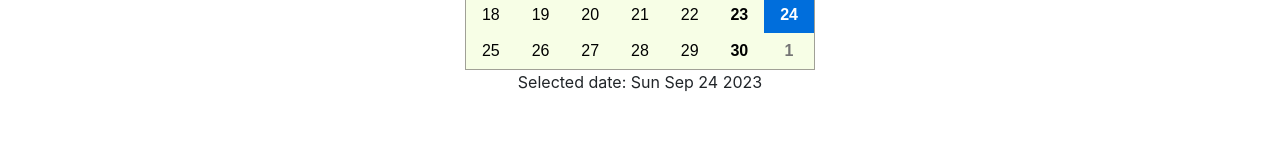
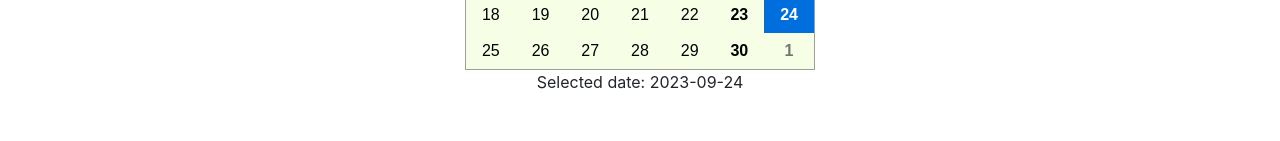
Before and after one commit to PaulinaWywrot/Animal-Volunteer, a React (Create React App) app in the folder client/: page / in a window 1280 px wide. Shown: the part 791-932 px from the top of the page. Built offline with nearby package versions, Linux system fonts and the light colour scheme; no server answers.

Commit message:
fixed date issue

```diff
--- a/client/src/Components/CalendarComponent.js
+++ b/client/src/Components/CalendarComponent.js
@@ -5,14 +5,19 @@ import Sessions from "./Sessions";
 const CalendarComponent = () => {
   const [date, setDate] = useState(new Date());
 
+  const formatDate = (date) => {
+    const year = date.getFullYear();
+    const month = String(date.getMonth() + 1).padStart(2, "0");
+    const day = String(date.getDate()).padStart(2, "0");
+    return `${year}-${month}-${day}`;
+  };
+
   return (
     <div className="calendar-container">
       <Calendar onChange={setDate} value={date} />
-      <div className="text-center">
-        Selected date: {date.toDateString()}
-      </div>{" "}
-      {console.log(date.toISOString())}
-      <Sessions selectedDate={date.toISOString().split("T")[0]} />
+      <div className="text-center">Selected date: {formatDate(date)}</div>{" "}
+      {console.log(formatDate(date))}
+      <Sessions selectedDate={formatDate(date)} />
     </div>
   );
 };
```
Also changed, not shown: 1 other file (tests, documents, lock files or other folders).
